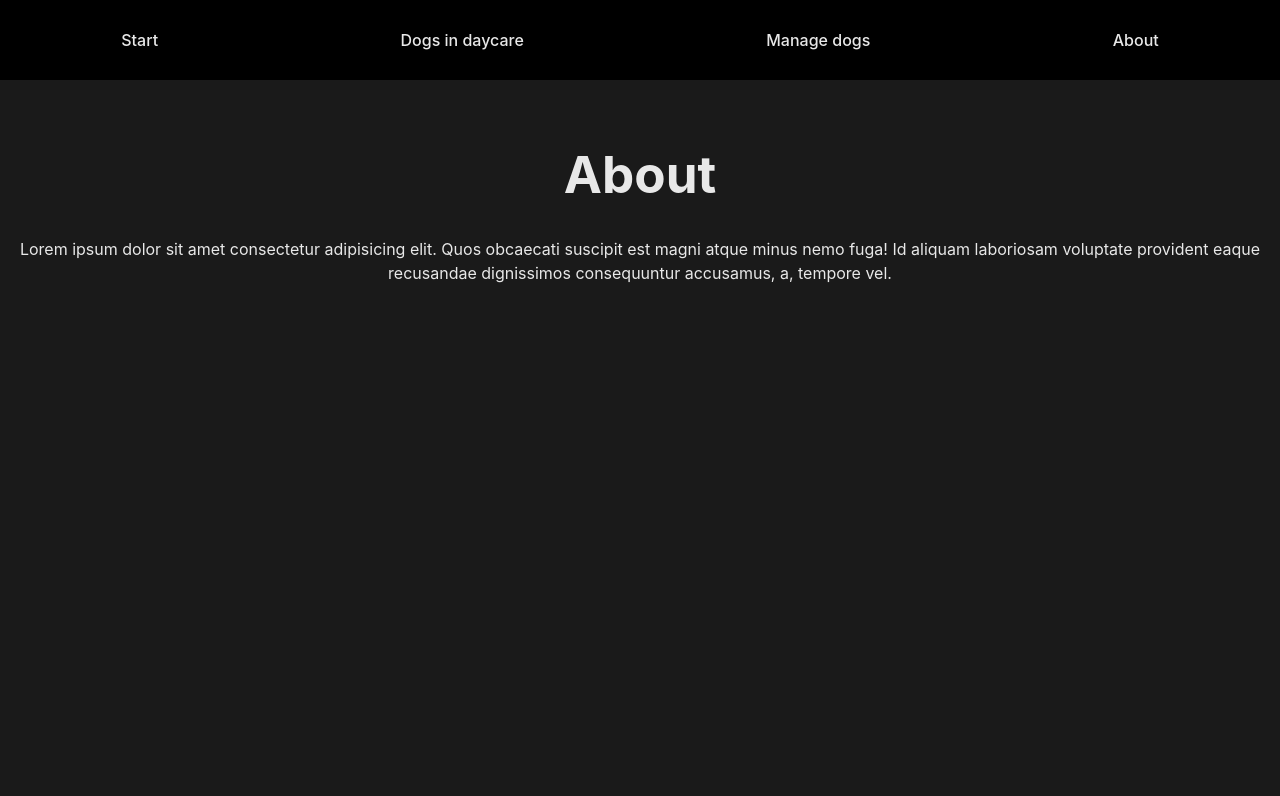
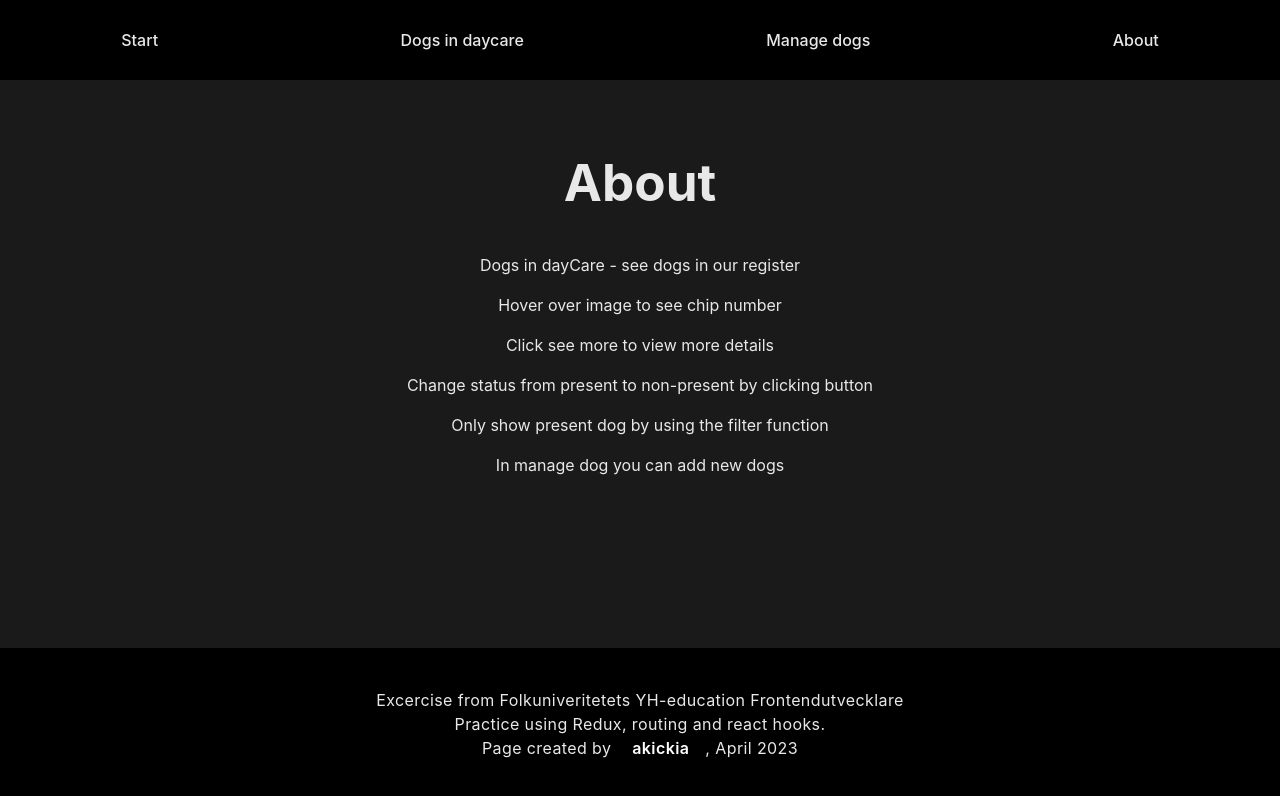
Before and after one commit to akickia/DoggyDayCare, a React (Vite) app: page /about in a window 1280 px wide. Shown: the top 796 px of the page. Built offline with nearby package versions, Linux system fonts and the light colour scheme.

Commit message:
added footer with info

```diff
--- a/src/App.css
+++ b/src/App.css
@@ -4,39 +4,3 @@
   margin: 0 auto;
   text-align: center;
 }
-
-.logo {
-  height: 6em;
-  padding: 1.5em;
-  will-change: filter;
-  transition: filter 300ms;
-}
-.logo:hover {
-  filter: drop-shadow(0 0 2em #646cffaa);
-}
-.logo.react:hover {
-  filter: drop-shadow(0 0 2em #61dafbaa);
-}
-
-@keyframes logo-spin {
-  from {
-    transform: rotate(0deg);
-  }
-  to {
-    transform: rotate(360deg);
-  }
-}
-
-@media (prefers-reduced-motion: no-preference) {
-  a:nth-of-type(2) .logo {
-    animation: logo-spin infinite 20s linear;
-  }
-}
-
-.card {
-  padding: 2em;
-}
-
-.read-the-docs {
-  color: #888;
-}
--- a/src/Components/DogsCard.jsx
+++ b/src/Components/DogsCard.jsx
@@ -1,6 +1,5 @@
 import { changeStatus } from "../actions/dogActions"
 import { useDispatch } from "react-redux"
-import { useState, useEffect } from "react"
 
 
 export default function DogsCard({dog}) {
--- /dev/null
+++ b/src/Components/Footer.jsx
@@ -0,0 +1,14 @@
+import '../styles/footer.css'
+
+function Footer () {
+  return (
+    <footer>
+      <p><small>
+      Excercise from Folkuniveritetets YH-education Frontendutvecklare <br />
+      Practice using Redux, routing and react hooks.
+      <br />Page created by <a href="https://akickia.se" target="_blank">akickia</a>, April 2023</small></p>
+    </footer>
+   );
+}
+
+export default Footer ;
--- a/src/Components/Layout.jsx
+++ b/src/Components/Layout.jsx
@@ -4,6 +4,7 @@ import ManageDogs from "../Pages/ManageDogs"
 import About from "../Pages/About"
 import PresentDogs from "../Pages/PresentDogs"
 import Header from "./Header"
+import Footer from "./Footer"
 
 export default function Layout() {
   return (
@@ -16,6 +17,7 @@ export default function Layout() {
         <Route path="/about" element={<About />}></Route>
 
       </Routes>
+      <Footer />
 
     </BrowserRouter>
   )
--- a/src/Pages/About.jsx
+++ b/src/Pages/About.jsx
@@ -1,11 +1,14 @@
 
 export default function About() {
   return (
-    <div>
+    <article className="base">
       <h1>About</h1>
-      <p>Lorem ipsum dolor sit amet consectetur adipisicing elit. Quos obcaecati suscipit est magni atque
-      minus nemo fuga! Id aliquam laboriosam voluptate provident eaque recusandae dignissimos
-      consequuntur accusamus, a, tempore vel.</p>
-    </div>
+        <p>Dogs in dayCare - see dogs in our register</p>
+        <p>Hover over image to see chip number</p>
+        <p>Click see more to view more details</p>
+        <p>Change status from present to non-present by clicking button</p>
+        <p>Only show present dog by using the filter function</p>
+        <p>In manage dog you can add new dogs</p>
+    </article>
   )
 }
--- a/src/Pages/Home.jsx
+++ b/src/Pages/Home.jsx
@@ -4,7 +4,7 @@ import { useNavigate } from "react-router-dom";
 export default function Home() {
   const navigate = useNavigate()
   return (
-    <article>
+    <article className="base">
 
     <h1>Doggy DayCare</h1>
     <img style={{maxWidth:"80%"}} src="https://images.unsplash.com/photo-1494947665470-20322015e3a8?ixlib=rb-4.0.3&ixid=MnwxMjA3fDB8MHxwaG90by1wYWdlfHx8fGVufDB8fHx8&auto=format&fit=crop&w=1170&q=80" />
--- /dev/null
+++ b/src/Styles/footer.css
@@ -0,0 +1,20 @@
+
+
+footer {
+  width: 100%;
+  background-color: black;
+  text-align: center;
+  padding: 1.5rem;
+  margin-top: auto;
+}
+
+footer small {
+  font-size: 1rem;
+  letter-spacing: 0.025em;
+}
+
+footer a {
+  text-decoration: none;
+  color: white;
+  font-weight: 600;
+}
--- a/src/index.css
+++ b/src/index.css
@@ -26,6 +26,13 @@ a {
 }
 a:hover {
   color: #535bf2;
+}
+
+.App {
+  min-height: 100vh;
+  display: flex;
+  flex-direction: column;
+  justify-content: space-between;
 }
 
 body {
```
